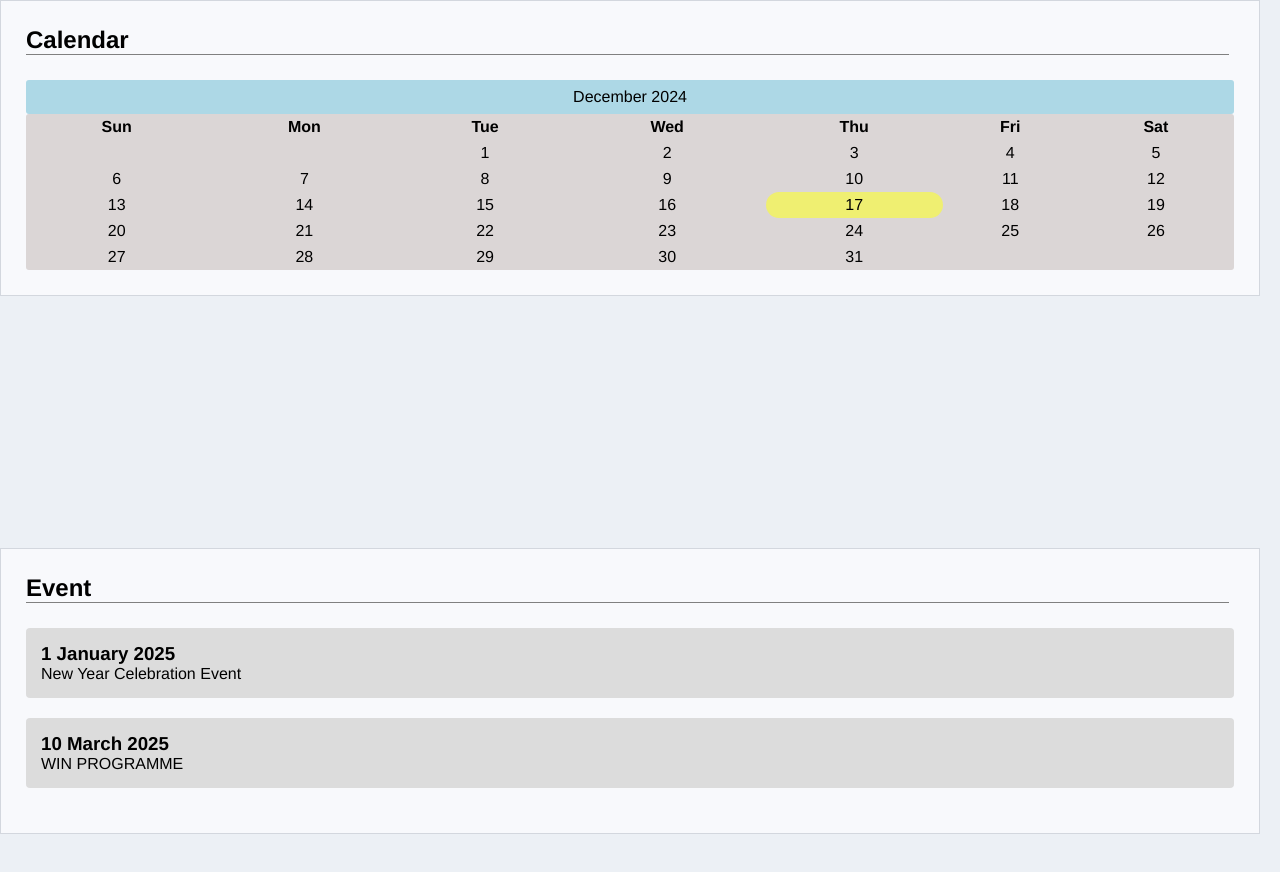
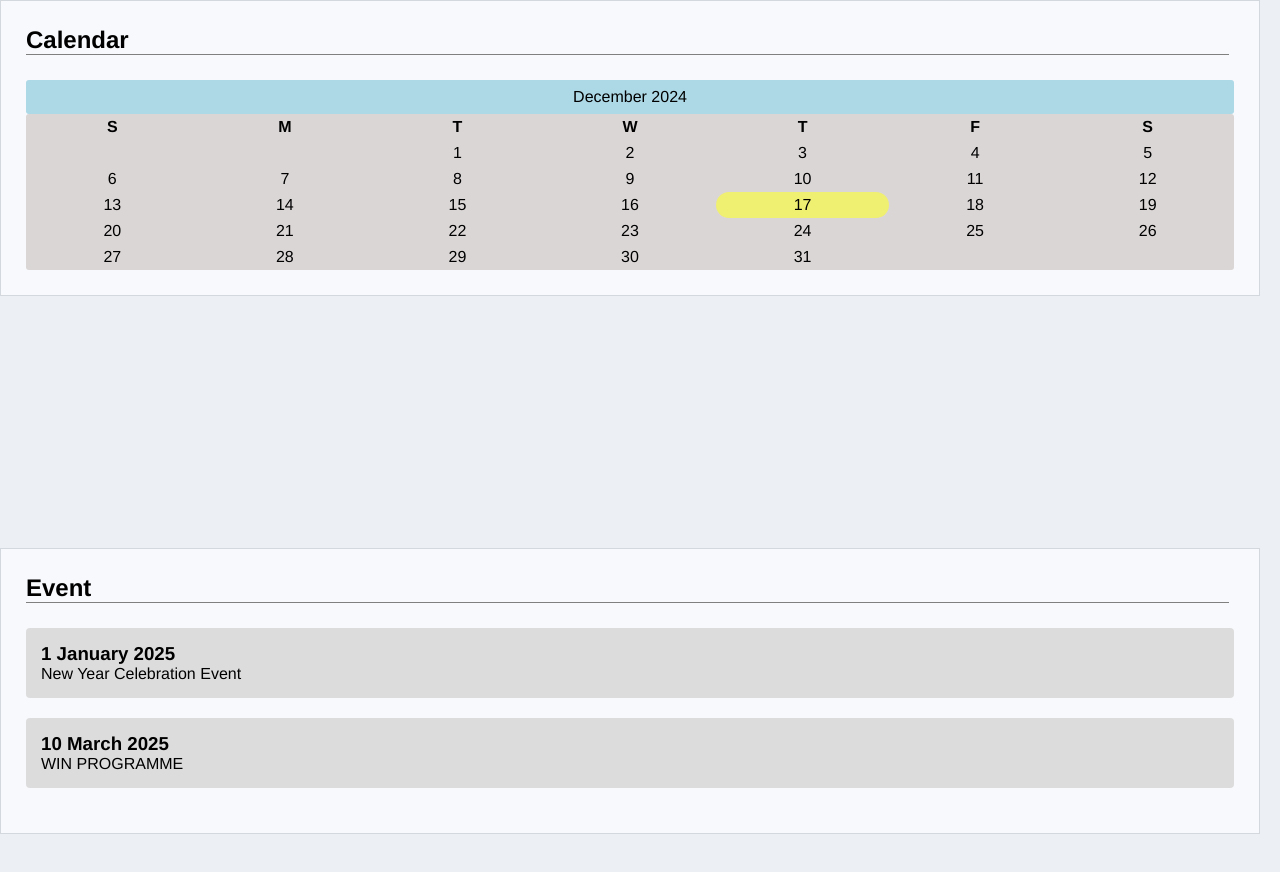
Before and after one commit to JaydenKu03/MMU-FYP-System, a plain HTML site: page index.html in a window 1280 px wide. Shown: the part 1466-2338 px from the top of the page. Drawn offline with Linux system fonts and the light colour scheme.

Commit message:
update main

```diff
--- a/index.html
+++ b/index.html
@@ -176,13 +176,13 @@
                         <caption id="calendar-caption"></caption>
                         <thead>
                             <tr>
-                                <th>Sun</th>
-                                <th>Mon</th>
-                                <th>Tue</th>
-                                <th>Wed</th>
-                                <th>Thu</th>
-                                <th>Fri</th>
-                                <th>Sat</th>
+                                <th>S</th>
+                                <th>M</th>
+                                <th>T</th>
+                                <th>W</th>
+                                <th>T</th>
+                                <th>F</th>
+                                <th>S</th>
                             </tr>
                         </thead>
                         <tbody id="calendar-data"></tbody>
--- a/static/calender.css
+++ b/static/calender.css
@@ -5,6 +5,7 @@
     border-collapse: collapse;
     width: 100%;
     text-align: center;
+    cursor: default;
 }
 
 #calendar-caption{
@@ -14,7 +15,12 @@
 }
 
 #calendar th, #calendar td{
+    border-radius: 15px;
     padding: 4px;
+}
+
+#calendar td:hover{
+    background-color: hsl(0, 6%, 65%);
 }
 
 .today{
```
